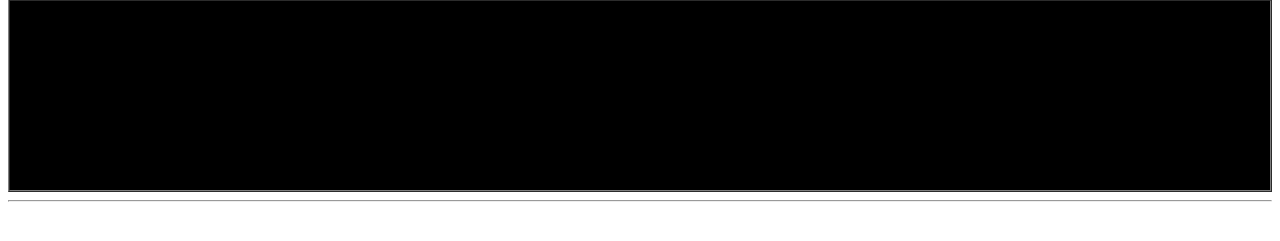
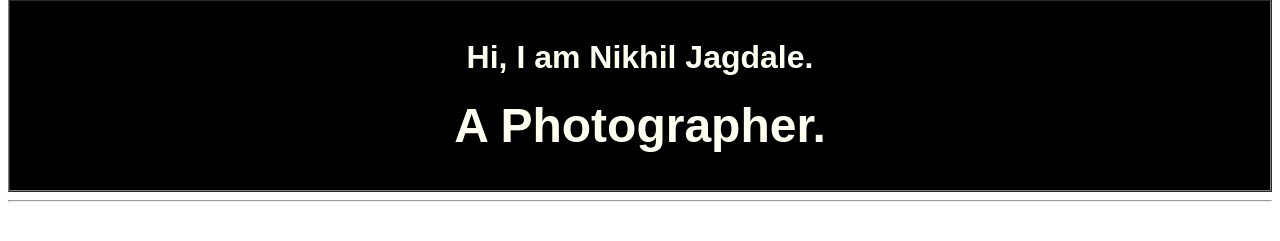
Before and after one commit to MuntjeerAli/enquiry-muntjeer, a plain HTML site: page index.html in a window 1280 px wide. Shown: the part 99-340 px from the top of the page. Drawn offline with Linux system fonts and the light colour scheme.

Commit message:
End Home part

```diff
--- a/index.html
+++ b/index.html
@@ -37,12 +37,12 @@
                     <tr>
                         <td align="center" valign="middle">
                             <h1>
-                                <font face="arial" color="#00000" size="6">
+                                <font face="arial" color="#fffff" size="6">
                                     Hi, I am Nikhil Jagdale.
                                 </font>
                             </h1>
                             <h2>
-                                <font face="arial" color="#00000" size="7">
+                                <font face="arial" color="#fffff" size="7">
                                     A Photographer.
                                 </font>
                             </h2>
```
